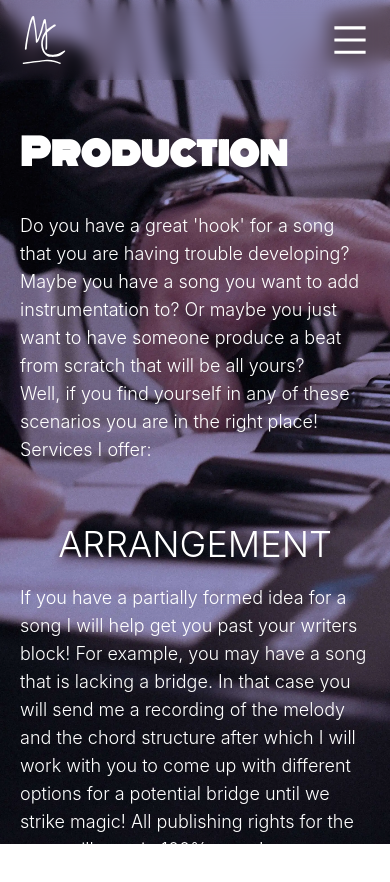
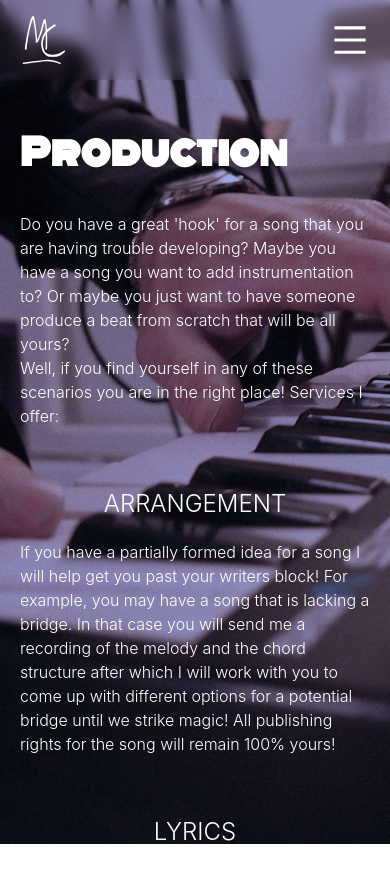
Before and after one commit to RickyBenevelli/marccortese, a Next.js app: page /production in a window 390 px wide. Shown: the top 882 px of the page. Built offline with nearby package versions, Linux system fonts and the light colour scheme.

Commit message:
some fixe

```diff
--- a/pages/production.js
+++ b/pages/production.js
@@ -15,62 +15,62 @@ const Production = () => {
 
             <PageTitle>Production</PageTitle>
 
-            <p className='text-lg py-5'>
+            <p className='text-base md:text-lg py-5'>
             Do you have a great 'hook' for a song that you are having trouble developing? Maybe you have a song you want to add instrumentation to? Or maybe you just want to have someone produce a beat from scratch that will be all yours?
             <br/>
             Well, if you find yourself in any of these scenarios you are in the right place! Services I offer:
             </p>
 
-            <div className='w-full text-center text-4xl font-light pt-10 uppercase'>
+            <div className='w-full text-center text-2xl md:text-4xl font-light pt-10 uppercase'>
                 <h2>Arrangement</h2>
             </div>
 
-            <p className='text-lg py-5'>
+            <p className='text-base md:text-lg py-5'>
             If you have a partially formed idea for a song I will help get you past your writers block! For example, you may have a song that is lacking a bridge. In that case you will send me a recording of the melody and the chord structure after which I will work with you to come up with different options for a potential bridge until we strike magic! All publishing rights for the song will remain 100% yours!
             </p>
 
-            <div className='w-full text-center text-4xl font-light pt-10 uppercase'>
+            <div className='w-full text-center text-2xl md:text-4xl font-light pt-10 uppercase'>
                 <h2>Lyrics</h2>
             </div>
 
-            <p className='text-lg py-5'>
+            <p className='text-base md:text-lg py-5'>
             Do you have a song with a killer melody that you can't find words for? You will send me a recording of the song with your melody of choice and I will write lyrics for you. It is preferable to supply me with a theme to write about as well, but in the case that you can't think of one I will think it up myself! All publishing rights for the song will remain 100% yours!
             </p>
 
-            <div className='w-full text-center text-4xl font-light pt-10 uppercase'>
+            <div className='w-full text-center text-2xl md:text-4xl font-light pt-10 uppercase'>
                 <h2>Instrumentation</h2>
             </div>
 
-            <p className='text-lg py-5'>
+            <p className='text-base md:text-lg py-5'>
             I will record and add any of the following instruments to your song: acoustic guitar, electric guitar, electric bass, synthesizer, percussion, drums. I play all these instruments on my own songs and I'd be happy to add any one of them to yours!
             </p>
 
-            <div className='w-full text-center text-4xl font-light pt-10 uppercase'>
+            <div className='w-full text-center text-2xl md:text-4xl font-light pt-10 uppercase'>
                 <h2>Vocals</h2>
             </div>
 
-            <p className='text-lg py-5'>
+            <p className='text-base md:text-lg py-5'>
             Have you heard my golden voice (haha ;)) and thought to yourself- man, I need that voice on one of my tunes!! I will sing lead vocals, background vocals, voiceovers, ect. into my trusty Audio Tecnica AT4040 condenser mic! Also, if you are looking for female backing vocals I can organize to have them recorded with the lovely ladies I collaborate with on a regular basis in my studio.
             </p>
 
-            <div className='w-full text-center text-4xl font-light pt-10 uppercase'>
+            <div className='w-full text-center text-2xl md:text-4xl font-light pt-10 uppercase'>
                 <h2>Beats</h2>
             </div>
 
-            <p className='text-lg py-5'>
+            <p className='text-base md:text-lg py-5'>
             Do you need a beat, a backing track, or a full fledged song? I will craft one specifically for you based on your needs and requirements. Once I make the track that suits your purpose the rights to the song will remain 100% yours!
             </p>
 
-            <div className='w-full text-center text-4xl font-light pt-10 uppercase'>
+            <div className='w-full text-center text-2xl md:text-4xl font-light pt-10 uppercase'>
                 <h2>Lessons</h2>
             </div>
 
-            <p className='text-lg py-5'>
+            <p className='text-base md:text-lg py-5'>
             1-2-1 lessons
             Logic X pro, Mixing, Mastering, Music Production, Songwriting. 30 euros per hour or 50 euros for a two hour block.
             </p>
 
-            <p className='text-lg py-5'>
+            <p className='text-base md:text-lg py-5'>
             Most of these services are subjective and the prices vary greatly depending on the situation. For more information on the process get in touch with me directly to discuss your idea.
             </p>
 
```
